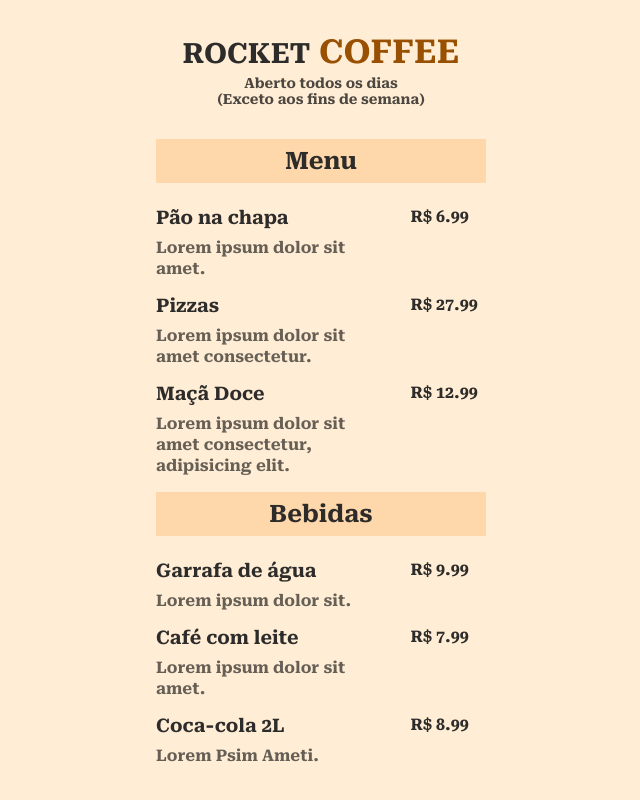
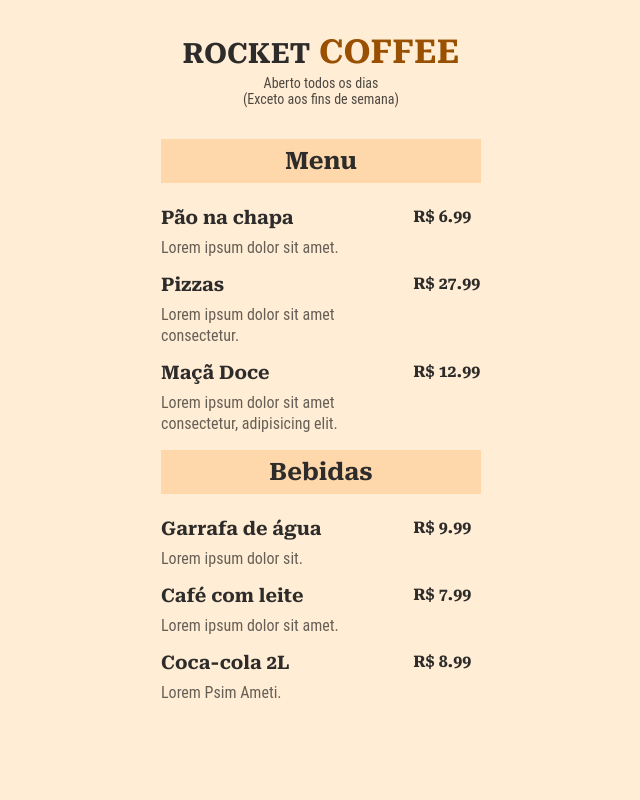
Before and after one commit to luanrramos/maratona-explorer3, a plain HTML site: page index.html in a window 1280 px wide. Shown: the whole page, without its empty margins (319-959 px from the left). Drawn offline with Linux system fonts and the light colour scheme.

Commit message:
update css

```diff
--- a/style.css
+++ b/style.css
@@ -20,9 +20,10 @@ header{
 header p{
   color: rgba(0, 0, 0, 0.7);;
   font-size: 14px;
+  font-family: 'Roboto Condensed', sans-serif;
 }
 header, section{
-  max-width: 330px;
+  max-width: 320px;
   margin: 0 auto;
 }
 header h1{
@@ -49,6 +50,7 @@ section p{
   color: rgba(0, 0, 0, 0.6);
   line-height: 21px;
   width: 200px;
+  font-family: 'Roboto Condensed', sans-serif;
 }
 section strong{
   color: #2D2C2A;
@@ -66,11 +68,11 @@ ul li {
 }
 
 li .details {
-  width: 270px;
+  width: 260px;
 
 }
 li .price{
-  width:80px;
+  width: 70px;
   margin: 0;
   padding: 0;
 
```
